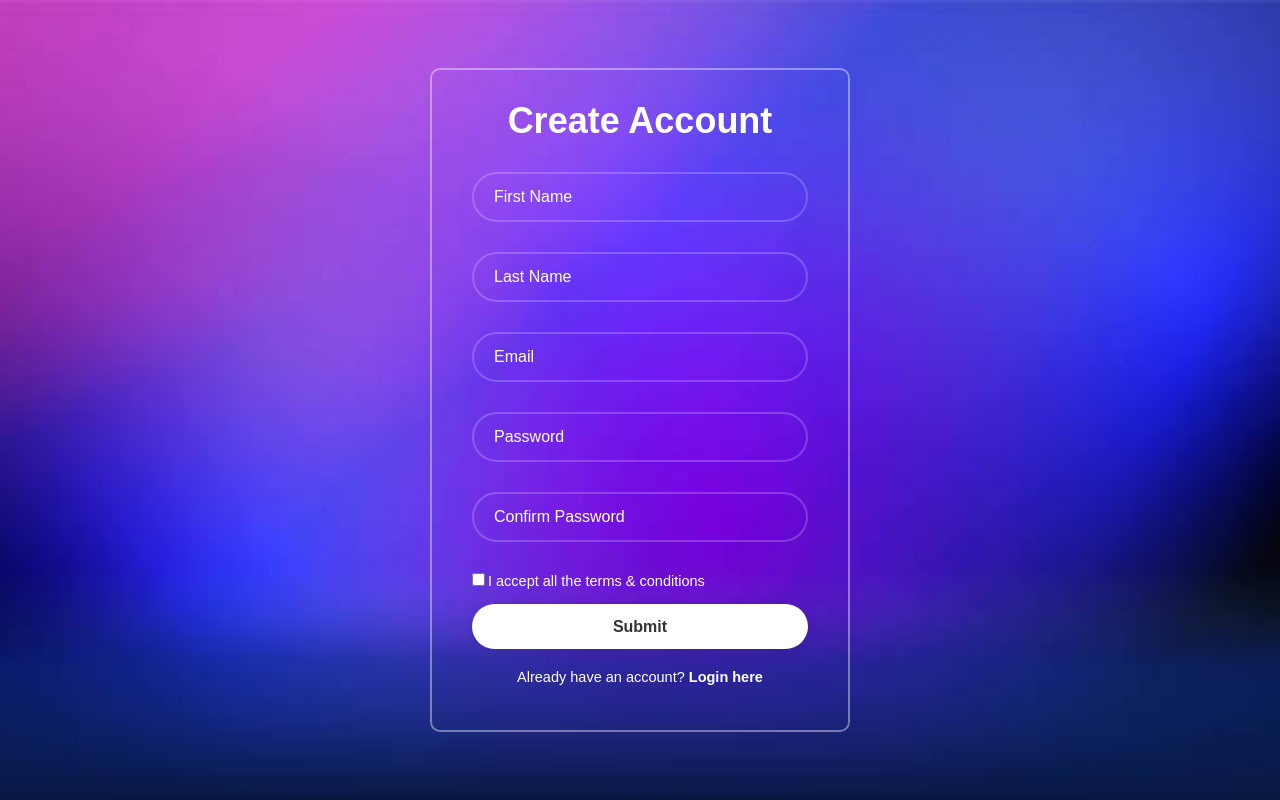
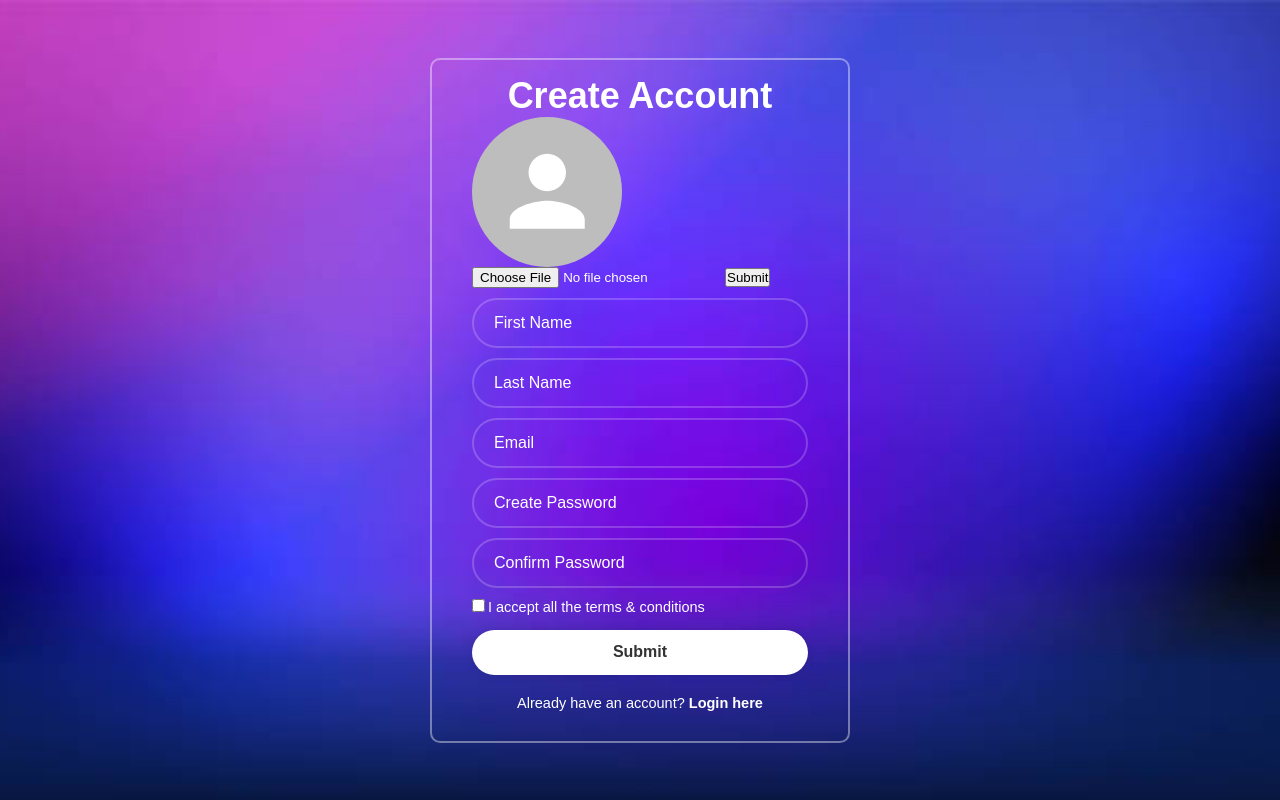
Before and after one commit to Anus-Ali-Khan/Social-media-App, a React (Create React App) app: page /signup in a window 1280 px wide. Built offline with nearby package versions, Linux system fonts and the light colour scheme.

Commit message:
working on profile-pic functionality

```diff
--- a/package.json
+++ b/package.json
@@ -3,11 +3,14 @@
   "version": "0.1.0",
   "private": true,
   "dependencies": {
+    "@emotion/react": "^11.11.1",
+    "@emotion/styled": "^11.11.0",
     "@fortawesome/fontawesome-svg-core": "^6.4.0",
+    "@mui/material": "^5.14.1",
     "@testing-library/jest-dom": "^5.17.0",
     "@testing-library/react": "^13.4.0",
     "@testing-library/user-event": "^13.5.0",
-    "firebase": "^10.0.0",
+    "firebase": "^10.1.0",
     "react": "^18.2.0",
     "react-dom": "^18.2.0",
     "react-fontawesome": "^1.7.1",
--- a/src/firebase.js
+++ b/src/firebase.js
@@ -1,6 +1,7 @@
 // Import the functions you need from the SDKs you need
 import { initializeApp } from "firebase/app";
 import { getAuth } from 'firebase/auth';
+import { getStorage } from 'firebase/storage';
 // TODO: Add SDKs for Firebase products that you want to use
 // https://firebase.google.com/docs/web/setup#available-libraries
 
@@ -17,6 +18,6 @@ const firebaseConfig = {
 // Initialize Firebase
 const app = initializeApp(firebaseConfig);
 
-const auth = getAuth();
+export const auth = getAuth();
 
-export { app, getAuth };
+export const storage = getStorage(app);
--- a/src/pages/SignUp/Signup.css
+++ b/src/pages/SignUp/Signup.css
@@ -19,28 +19,29 @@
 
 }
 
-.wrapper {
+.sign-up-wrapper {
     width: 420px;
     background: transparent;
     border: 2px solid rgba(255, 255, 255, 0.4);
     color: #fff;
     border-radius: 10px;
-    padding: 30px 40px;
+    padding: 15px 40px;
 }
 
-.wrapper h1 {
+.sign-up-wrapper h1 {
     font-size: 36px;
     text-align: center;
 }
 
-.wrapper .input-box {
+.sign-up-wrapper .signup-input-box {
     position: relative;
     width: 100%;
     height: 50px;
-    margin: 30px 0;
+    margin: 10px 0;
+
 }
 
-.input-box input {
+.signup-input-box input {
     width: 100%;
     height: 100%;
     background: transparent;
@@ -53,11 +54,11 @@
     padding: 20px 45px 20px 20px;
 }
 
-.input-box input::placeholder {
+.signup-input-box input::placeholder {
     color: #fff;
 }
 
-.input-box .i {
+.signup-input-box .i {
     position: absolute;
     right: 20px;
     top: 50%;
@@ -65,7 +66,7 @@
     font-size: 20px;
 }
 
-.wrapper .remember-forgot {
+.sign-up-wrapper .remember-forgot {
     display: flex;
     justify-content: space-between;
     font-size: 14.5px;
@@ -87,7 +88,7 @@
     text-decoration: underline;
 }
 
-.wrapper .btn {
+.sign-up-wrapper .btn {
     width: 100%;
     height: 45px;
     background: #fff;
@@ -101,14 +102,14 @@
     font-weight: 600;
 }
 
-.wrapper .signup {
+.sign-up-wrapper .signup {
     display: flex;
     justify-content: center;
     font-size: 14.5px;
     margin-top: 20px;
 }
 
-.wrapper .icons {
+.sign-up-wrapper .icons {
     display: flex;
     justify-content: center;
     margin-top: 20px;
@@ -117,27 +118,27 @@
 
 }
 
-.wrapper .icons a {
+.sign-up-wrapper .icons a {
     text-decoration: none;
 }
 
-.wrapper .icons a:hover {
+.sign-up-wrapper .icons a:hover {
     border-bottom: 2px solid aliceblue;
 }
 
-.wrapper .icons #f-icon {
+.sign-up-wrapper .icons #f-icon {
     color: darkblue;
 }
 
-.wrapper .icons #t-icon {
+.sign-up-wrapper .icons #t-icon {
     color: skyblue;
 }
 
-.wrapper .icons #g-icon {
+.sign-up-wrapper .icons #g-icon {
     color: orangered;
 }
 
-.wrapper .register-link {
+.sign-up-wrapper .register-link {
     font-size: 14.5px;
     text-align: center;
     margin: 20px 0 15px;
--- a/src/pages/SignUp/Signup.js
+++ b/src/pages/SignUp/Signup.js
@@ -1,25 +1,32 @@
 import React from "react";
 import '../SignUp/Signup.css';
+import Profilepic from "./profilepic";
+
+
+
 
 function Signup() {
 
     return <div className="login-container">
-        <div className="wrapper">
+        <div className="sign-up-wrapper">
             <form action="">
                 <h1>Create Account </h1>
-                <div className="input-box">
+                <div className="pic">
+                    <Profilepic />
+                </div>
+                <div className="signup-input-box">
                     <input type="text" placeholder="First Name" required />
                 </div>
-                <div className="input-box">
+                <div className="signup-input-box">
                     <input type="text" placeholder="Last Name" required />
                 </div>
-                <div className="input-box">
+                <div className="signup-input-box">
                     <input type="email" placeholder="Email" required />
                 </div>
-                <div className="input-box">
-                    <input type="password" placeholder="Password" required />
+                <div className="signup-input-box">
+                    <input type="password" placeholder="Create Password" required />
                 </div>
-                <div className="input-box">
+                <div className="signup-input-box">
                     <input type="password" placeholder="Confirm Password" required />
                 </div>
                 <div className="remember-forgot">
--- /dev/null
+++ b/src/pages/SignUp/profilepic.js
@@ -0,0 +1,51 @@
+import React from 'react';
+import "../SignUp/profilepic.css"
+import { useState } from 'react';
+import { ref, uploadBytes, getDownloadURL } from 'firebase/storage';
+import { storage } from '../../firebase';
+import { Avatar } from '@mui/material';
+
+
+function Profilepic() {
+
+    const [image, setImage] = useState(null);
+    const [url, setUrl] = useState(null);
+
+    const handleImageChange = (e) => {
+        if (e.target.files[0]) {
+            setImage(e.target.files[0])
+        }
+    }
+
+    const handleSubmit = () => {
+        const imageRef = ref(storage, "image");
+        uploadBytes(imageRef, image).then(() => {
+            getDownloadURL(imageRef)
+                .then((url) => {
+                    setUrl(url)
+                })
+                .catch((error) => {
+                    console.log(error.message, "error getting the image url")
+                });
+            setImage(null);
+
+        })
+            .catch((error) => {
+                console.log(error.message)
+            });;
+    };
+
+    return <div className='profilepic'>
+
+        <Avatar
+            alt='Remy Sharp'
+            src={url}
+            sx={{ width: 150, height: 150 }}
+        />
+        <input type="file" onChange={handleImageChange} />
+        <button onClick={handleSubmit}>Submit</button>
+    </div>
+
+}
+
+export default Profilepic;
```
Also changed, not shown: src/pages/SignUp/profilepic.css (added), 1 other file (tests, documents, lock files or other folders).
